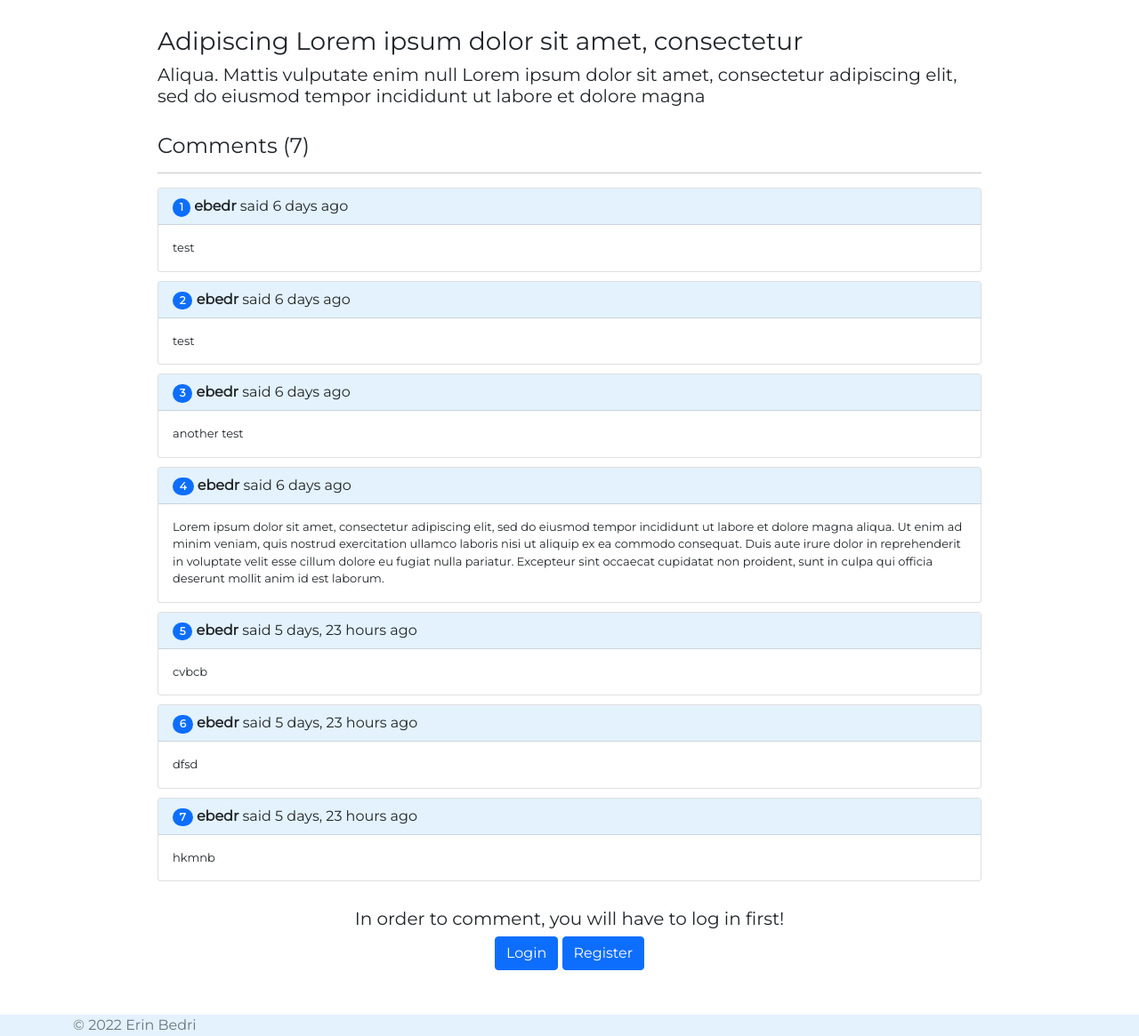
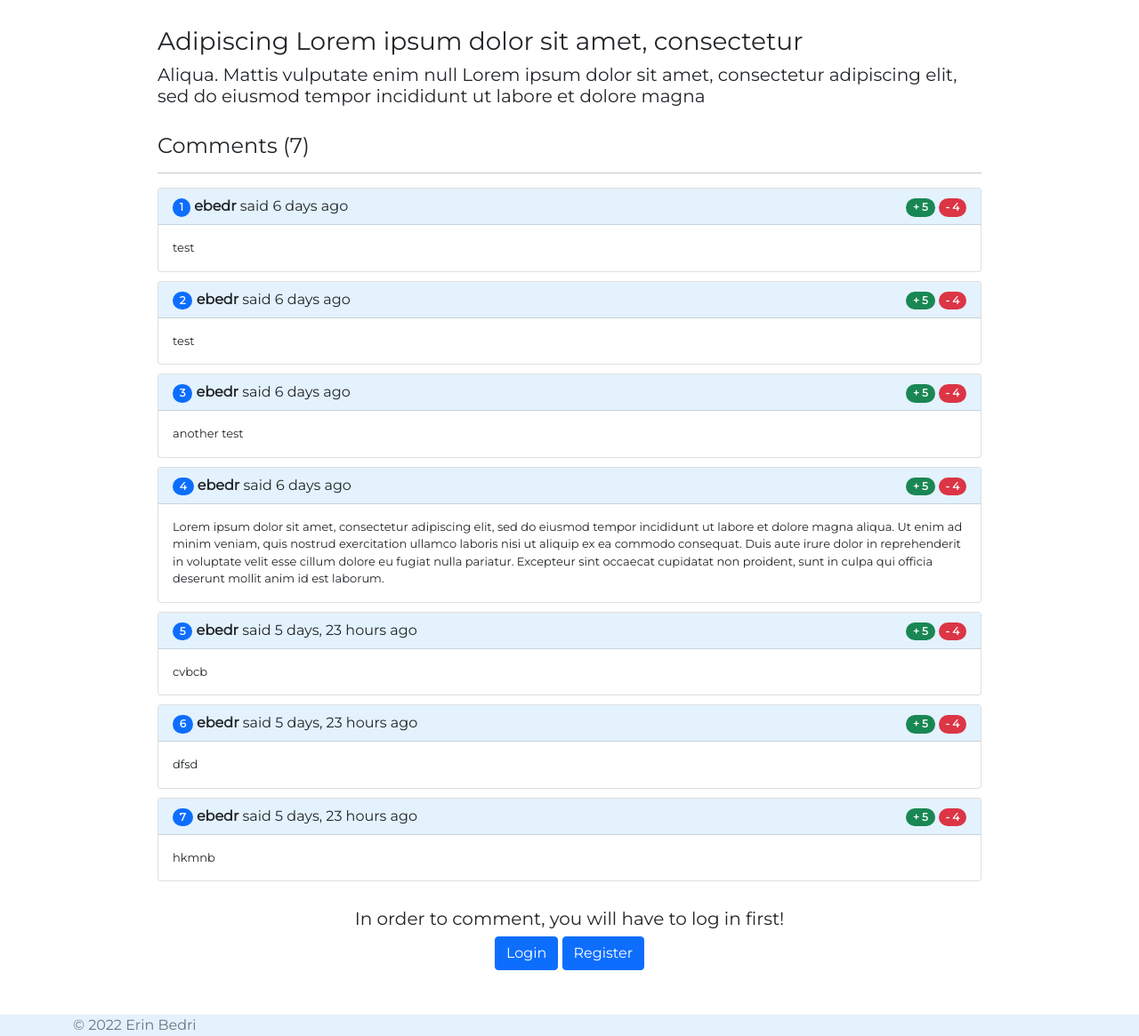
Before and after one commit to erinbedri/Agri_Trade---django-project, a Django app: page /posts/post/6/comments/ in a window 1280 px wide. Shown: the part 66-1231 px from the top of the page at 89% size. Run offline with Django 4.2, Linux system fonts and the light colour scheme; data comes from the database, SQL or seed files in the repository; both versions use the stored data as it was after the commit; some libraries are stand-ins or nearby versions.

Commit message:
added +/- options for comments

```diff
--- a/agri_trade/posts/templates/posts/show_comments.html
+++ b/agri_trade/posts/templates/posts/show_comments.html
@@ -15,8 +15,16 @@
                 {% for comment in comments %}
                     <div class="card" style="margin-top: 10px">
                         <div class="card-header" style="background-color: #e3f2fd">
-                            <span class="badge rounded-pill bg-primary">{{ forloop.counter }}</span>
-                            <b>{{ comment.author }}</b> said {{ comment.created_on|timesince }} ago
+                            <div class="row">
+                                <div class="col">
+                                    <span class="badge rounded-pill bg-primary">{{ forloop.counter }}</span>
+                                    <b>{{ comment.author }}</b> said {{ comment.created_on|timesince }} ago
+                                </div>
+                                <div class="col text-end">
+                                    <span class="badge rounded-pill bg-success">+ 5</span>
+                                    <span class="badge rounded-pill bg-danger">- 4</span>
+                                </div>
+                            </div>
                         </div>
                         <div class="card-body">
                             <blockquote class="blockquote mb-0">
```
Also changed, not shown: db.sqlite3.
